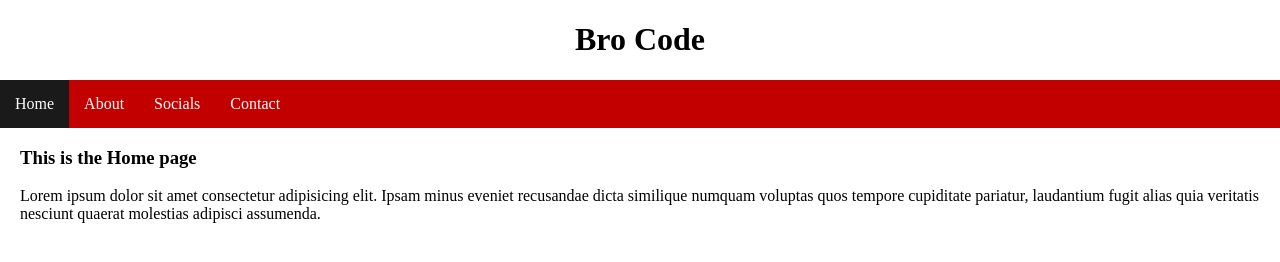
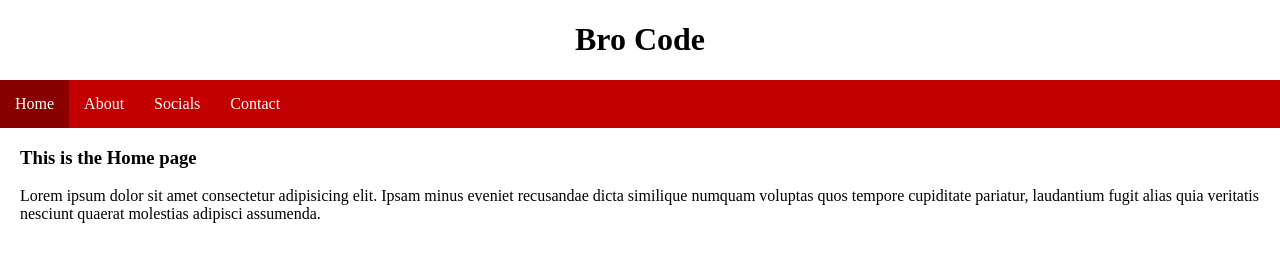
Before and after one commit to Zwiehander/My-Website, a plain HTML site: page index.html in a window 1280 px wide. In both pictures the pointer is over the link "Home". Drawn offline with Linux system fonts and the light colour scheme.

Commit message:
Update style.css

```diff
--- a/style.css
+++ b/style.css
@@ -23,7 +23,7 @@
     text-align: center;
 }
 .navbar a:hover{
-    background-color: hsl(0, 0%, 10%);
+    background-color: hsl(0, 100%, 27%);
 }
 .navbar li{
     float: left;
```
